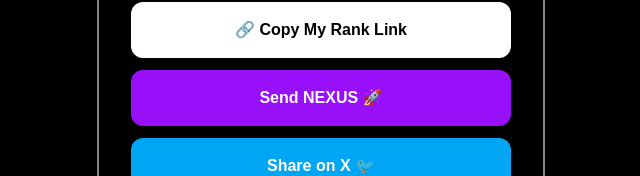
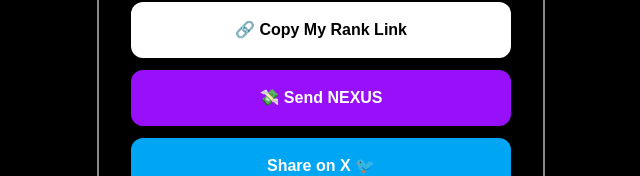
Before and after one commit to orfeakos/nexus-rank, a Next.js app: page /flex/1 in a window 1280 px wide. Shown: the part 584-760 px from the top of the page, without its empty margins (319-959 px from the left). Built offline with nearby package versions, Linux system fonts and the light colour scheme; no server answers.

Commit message:
update send nexus button

```diff
--- a/app/flex/[wallet]/CopyButton.tsx
+++ b/app/flex/[wallet]/CopyButton.tsx
@@ -1,8 +1,9 @@
 'use client';
 import { useState } from 'react';
 
-export default function CopyButton({ url }: { url: string }) {
+export default function CopyButton({ url, wallet }: { url: string; wallet: string }) {
   const [copied, setCopied] = useState(false);
+  const [copiedWallet, setCopiedWallet] = useState(false);
 
   const handleCopy = () => {
     navigator.clipboard.writeText(url);
@@ -10,12 +11,20 @@
     setTimeout(() => setCopied(false), 2000);
   };
 
+  const handleCopyWallet = () => {
+    navigator.clipboard.writeText(wallet);
+    setCopiedWallet(true);
+    setTimeout(() => setCopiedWallet(false), 2000);
+  };
+
   return (
-    <button
-      onClick={handleCopy}
-      className="w-full bg-white text-black font-bold rounded-xl p-4 hover:bg-gray-200 transition"
-    >
-      {copied ? '✅ Copied!' : '🔗 Copy My Rank Link'}
-    </button>
+    <>
+      <button onClick={handleCopy} className="w-full bg-white text-black font-bold rounded-xl p-4 hover:bg-gray-200 transition">
+        {copied ? '✅ Copied!' : '🔗 Copy My Rank Link'}
+      </button>
+      <button onClick={handleCopyWallet} className="block w-full mt-3 bg-purple-600 text-white font-bold rounded-xl p-4 hover:bg-purple-700 transition">
+        {copiedWallet ? '✅ Address Copied! Open Phantom to send' : '💸 Send NEXUS'}
+      </button>
+    </>
   );
 }
--- a/app/flex/[wallet]/page.tsx
+++ b/app/flex/[wallet]/page.tsx
@@ -63,11 +63,9 @@
           <div className="text-gray-400 text-sm mb-1">Top</div>
           <div className="text-white text-3xl font-bold">{data.percentile}% of holders</div>
         </div>
-        <CopyButton url={flexUrl} />
-        <a href={`https://phantom.app/ul/transfer?to=${wallet}&mint=${TOKEN_MINT}`} target="_blank"
-          className="block w-full mt-3 bg-purple-600 text-white font-bold rounded-xl p-4 hover:bg-purple-700 transition">
-          Send NEXUS 🚀
-        </a>
+        <CopyButton url={flexUrl} wallet={wallet} />
+
+
         <a href={`https://twitter.com/intent/tweet?text=${encodeURIComponent(tweetText)}`} target="_blank"
           className="block w-full mt-3 bg-sky-500 text-white font-bold rounded-xl p-4 hover:bg-sky-600 transition">
           Share on X 🐦
```
